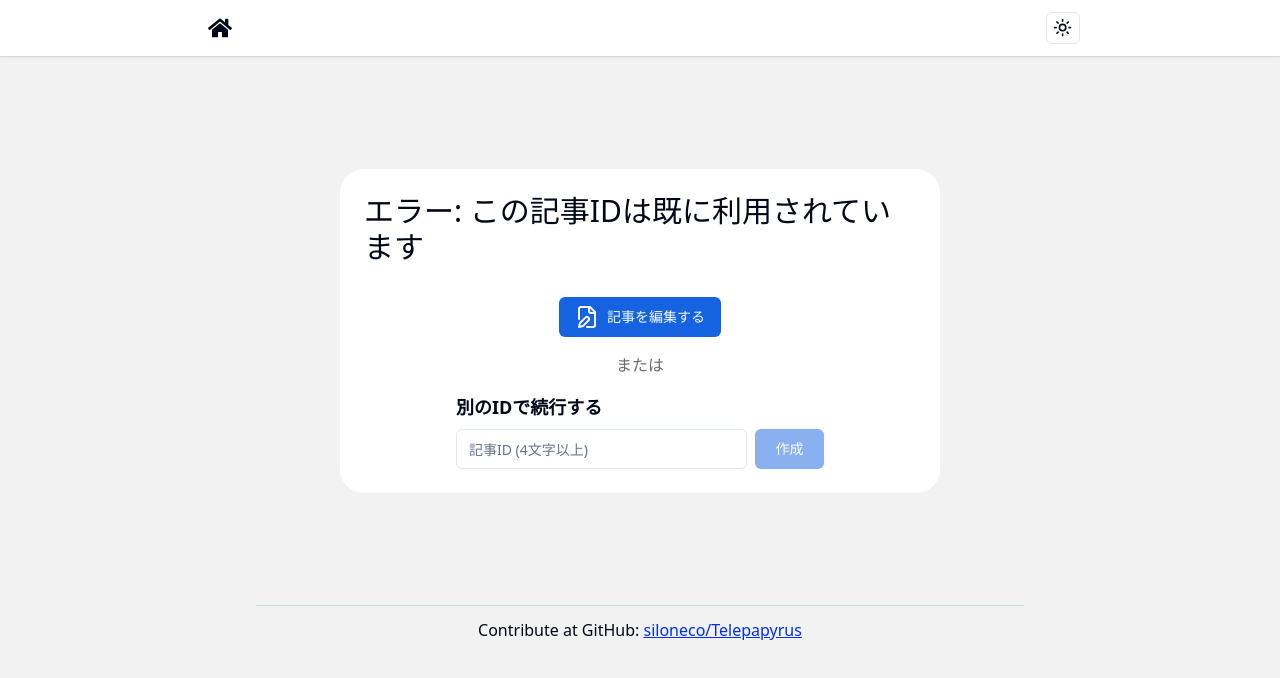
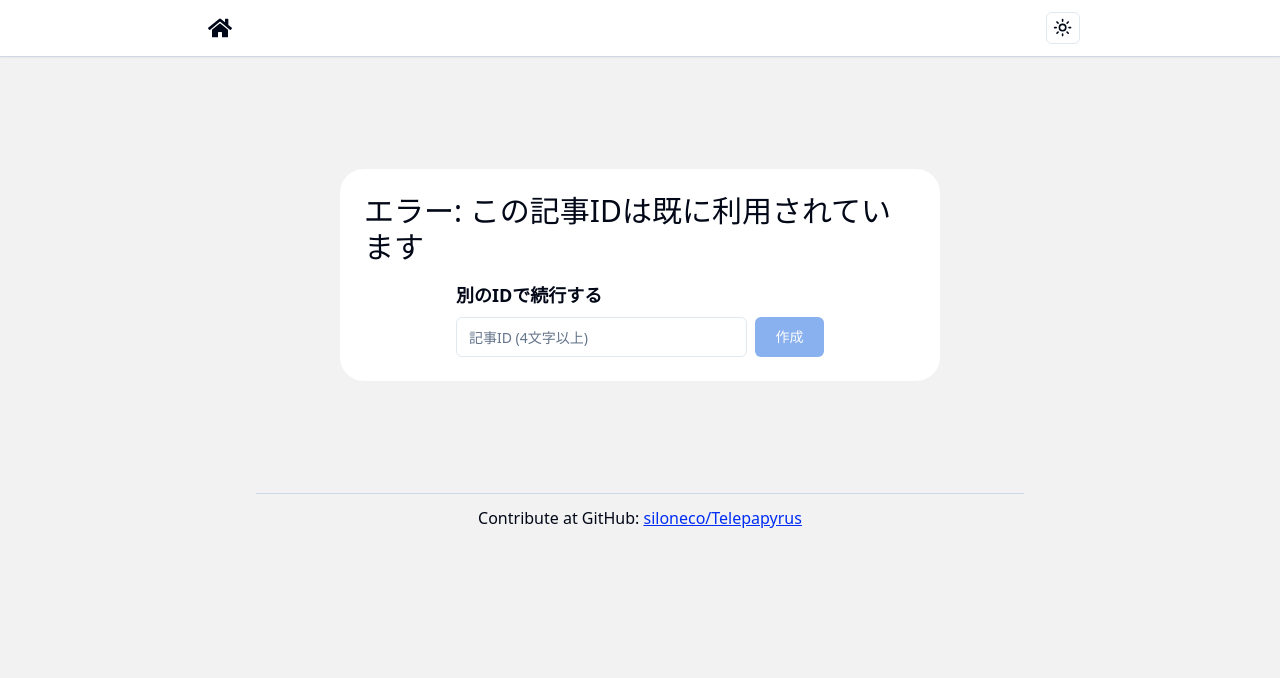
Before and after one commit to siloneco/Telepapyrus, a Next.js app: page /admin/draft/error/id-duplicate in a window 1280 px wide. Shown: the top 678 px of the page. Built offline with nearby package versions, Linux system fonts and the light colour scheme; no server answers.

Commit message:
fix: id duplicate error button has wrong link

```diff
--- a/src/app/admin/draft/error/id-duplicate/display.tsx
+++ b/src/app/admin/draft/error/id-duplicate/display.tsx
@@ -15,15 +15,21 @@ export default function ArticleIdConflictError() {
       <h2 className="mb-4 flex justify-center text-3xl">
         エラー: この記事IDは既に利用されています
       </h2>
+      {id && (
+        <>
           <div className="w-full mt-8 flex justify-center">
             <Button asChild variant="default">
-          <a href="/admin/dashboard">
+              <a href={`/admin/edit/${id}`}>
                 <FileEdit className="text-2xl mr-2" />
                 記事を編集する
               </a>
             </Button>
           </div>
-      <p className="flex justify-center m-4 text-card-foreground/60">または</p>
+          <p className="flex justify-center m-4 text-card-foreground/60">
+            または
+          </p>
+        </>
+      )}
       <div className="w-2/3 mx-auto mt-4">
         <h2 className="w-fit text-lg text-card-foreground font-bold">
           別のIDで続行する
```
Lines whose indentation alone changed are shown as unchanged.
